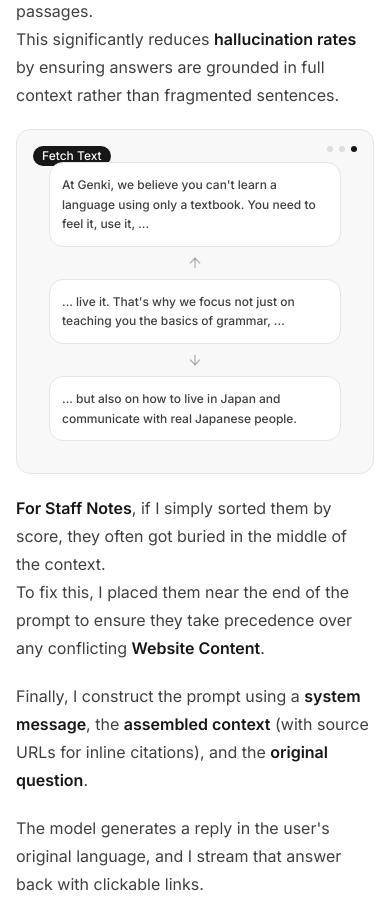
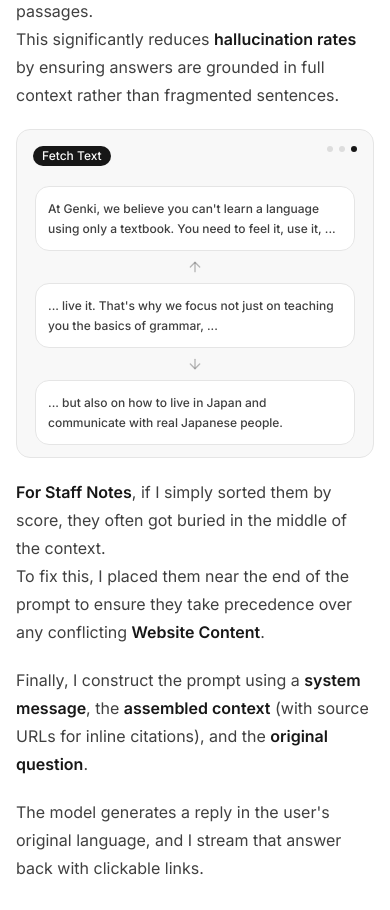
Before and after one commit to JoshuaKirby88/portfolio, a Next.js app: page /genkijacs in a window 390 px wide. Shown: the part 3220-4130 px from the top of the page. Built offline with nearby package versions, Linux system fonts and the light colour scheme.

Commit message:
Fixed GenkiJACS page animation on mobile

```diff
--- a/src/app/[project]/_components/website-content-process.tsx
+++ b/src/app/[project]/_components/website-content-process.tsx
@@ -58,7 +58,7 @@ export function WebsiteContentProcess(props: {
 }`
 
 	return (
-		<div className="relative flex w-full flex-col items-center justify-center space-y-2 rounded-xl border bg-card p-8 text-sm">
+		<div className="relative flex w-full flex-col items-center justify-center space-y-2 rounded-xl border bg-card p-3 pt-14 text-sm md:p-8">
 			<style>{styles}</style>
 
 			<StatusBadge
```
